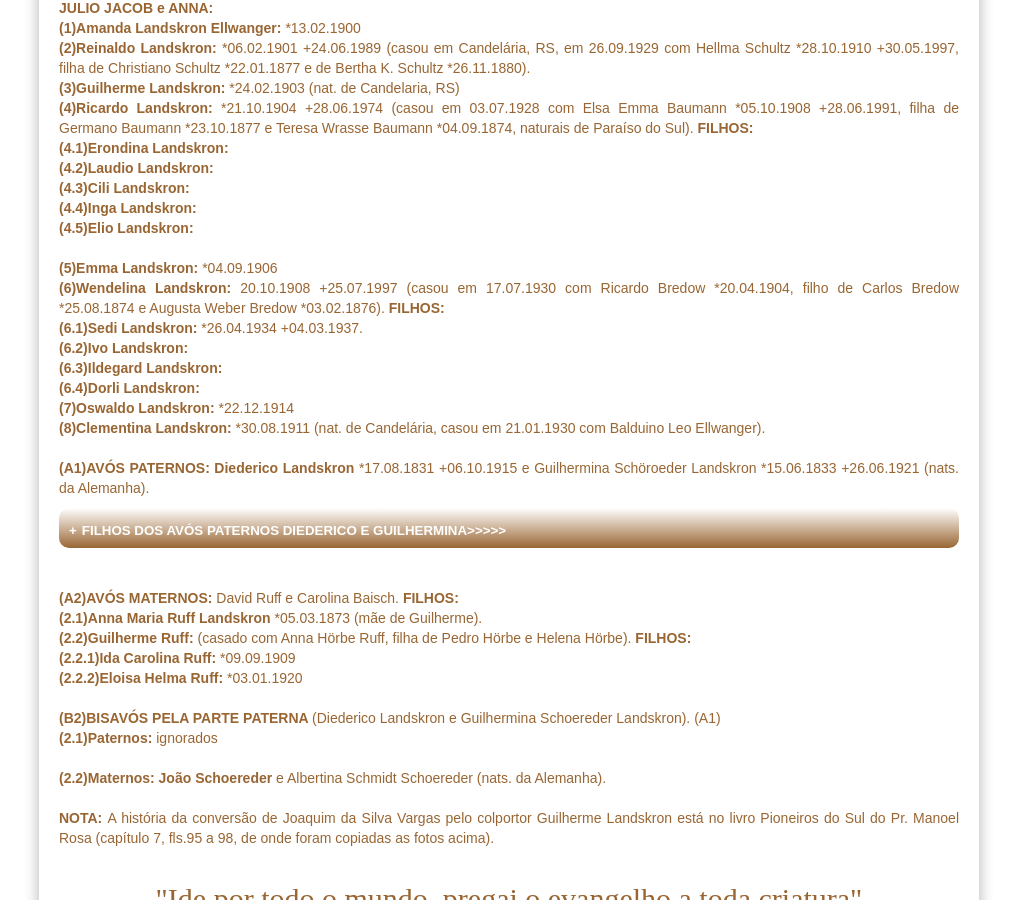
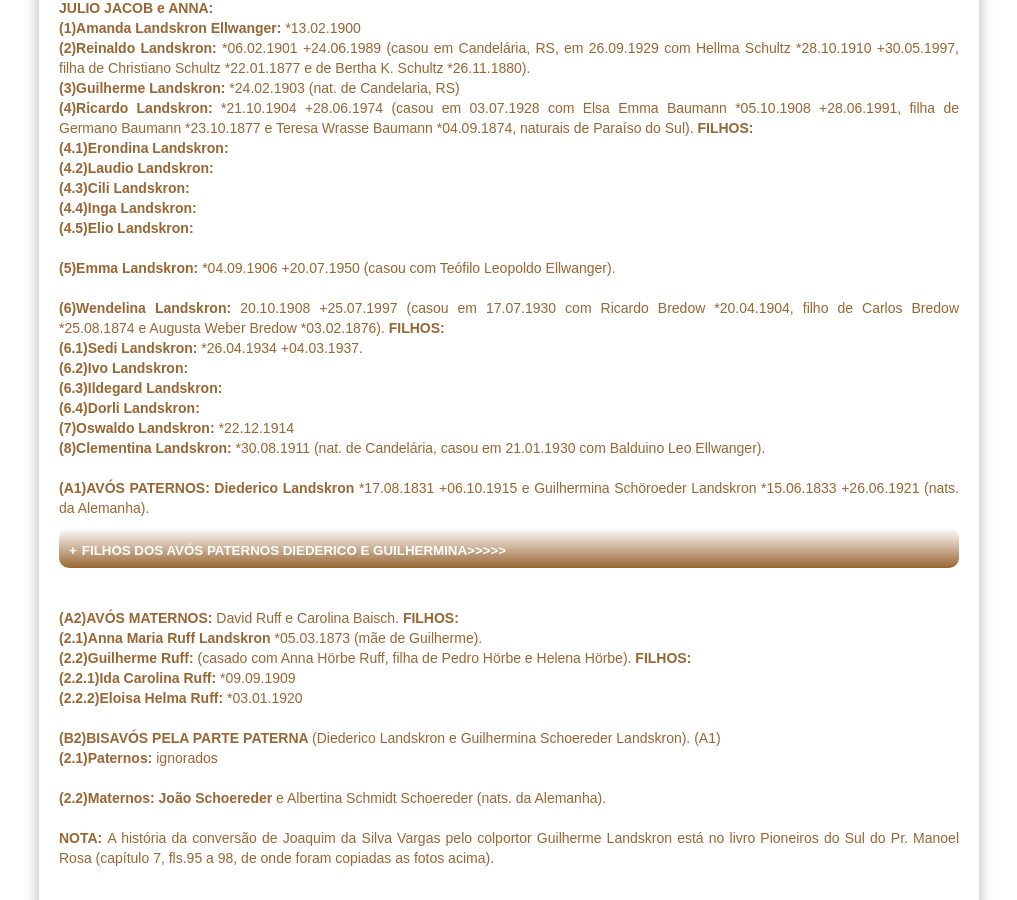
Before and after one commit to claudiovargas1955/claudiovargas1955.github.io, a Jekyll site: the page built from _pages/arvore-genealogica-de-guilherme landskron.html, in a window 1280 px wide and 900 px high, scrolled down 1354 px. Shown: the whole window, without its empty margins (131-1148 px from the left). Built offline with Jekyll 4.4.1, drawn with Linux system fonts in a browser that asks for light colours; some web fonts are replaced.

Commit message:
Update arvore-genealogica-de-guilherme landskron.html

```diff
--- a/_pages/arvore-genealogica-de-guilherme landskron.html
+++ b/_pages/arvore-genealogica-de-guilherme landskron.html
@@ -116,7 +116,7 @@
 <b>(4.4)Inga Landskron: </b><br>
 <b>(4.5)Elio Landskron: </b><br><br>
 
-<b>(5)Emma Landskron: </b>*04.09.1906<br>
+<b>(5)Emma Landskron: </b>*04.09.1906 +20.07.1950 (casou com Teófilo Leopoldo Ellwanger).<br><br>
 
 <b>(6)Wendelina Landskron: </b>20.10.1908 +25.07.1997 (casou em 17.07.1930 com Ricardo Bredow *20.04.1904, filho de Carlos Bredow
 *25.08.1874 e Augusta Weber Bredow *03.02.1876). <b>FILHOS:</b><br>
@@ -163,9 +163,10 @@
 
 <b>(1.2)Guilherme Augusto Ricardo Landskron: </b>*1861 ou *1865 +15.09.1946 (casou com Sofia Stein Landskron *1873 +18.12.1938, filha de
 José Stein e Dorothéa Stein, nats. da Alemanha). <b>FILHOS:</b><br>
-       <b>(1.2.1)Augusto Nelsino Landskron: </b>*1903 (casou com Ulda Landskron, filho adotivo do casal, exposto na casa de Guilherme
+       <b>(1.2.1)Augusto Nelsino Landskron: </b>*1903 (casou com Hulda Landskron, filho adotivo do casal, exposto na casa de Guilherme
        Ruff, não tiveram filhos legítimos). <b>FILHOS:</b><br>
-               <b>(1.2.1.1)Geraldo Landskron: </b>*15.06.1943 +18.06.1943.<br><br>
+               <b>(1.2.1.1)Geraldo Landskron: </b>*15.06.1943 +18.06.1943.<br>
+               <b>(1.2.1.2)Elsira Landskron: </b>*1952 +23.07.1954.<br><br>
 
 <b>(1.3)Henrique Augusto Landskron: </b>*1864 ou *1868 (casado com Emilia Albertina Guilhermina Petermann, filha de Germano Petermann
 e Maria Petermann). <b>FILHOS:</b><br>
```
